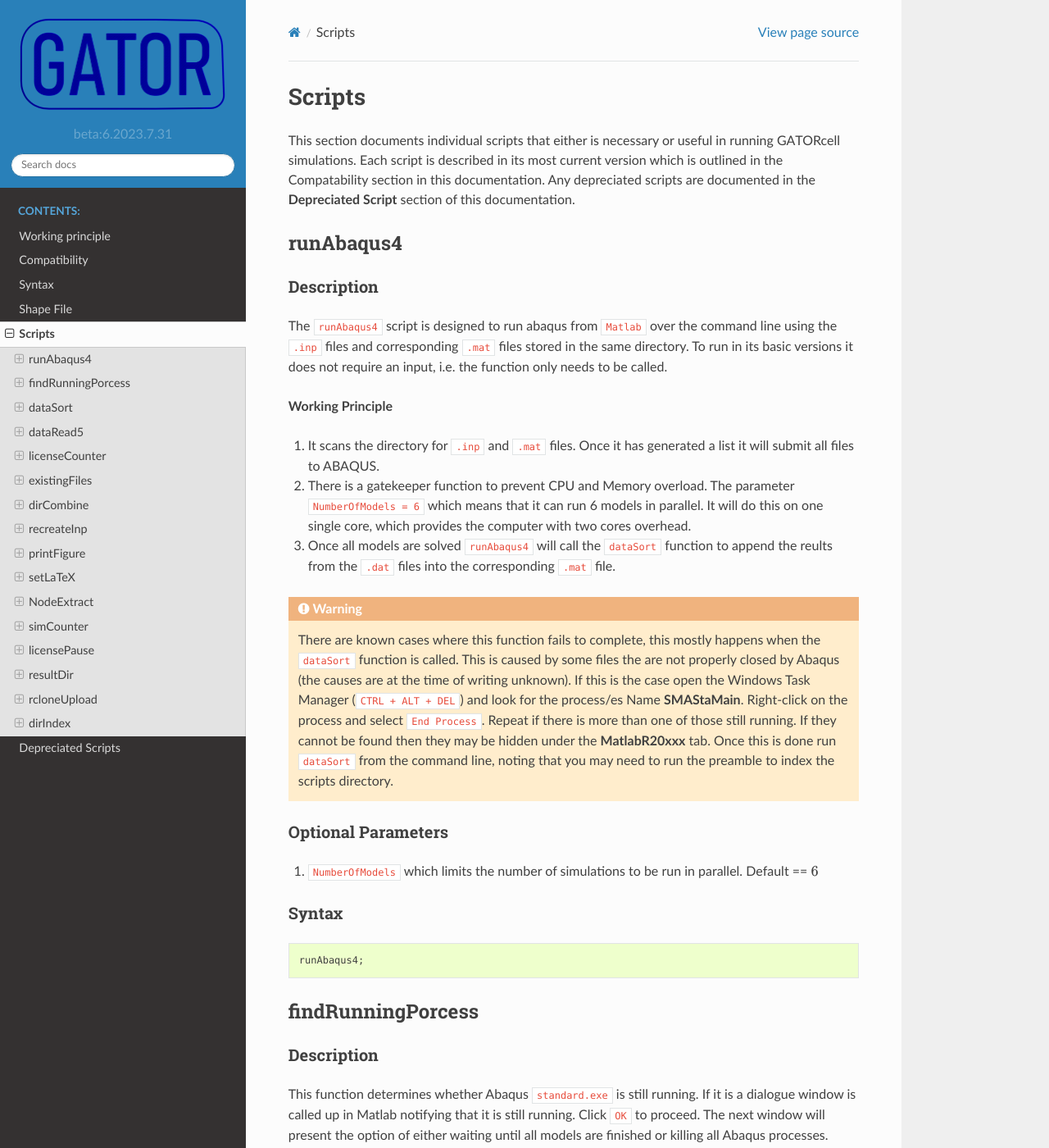
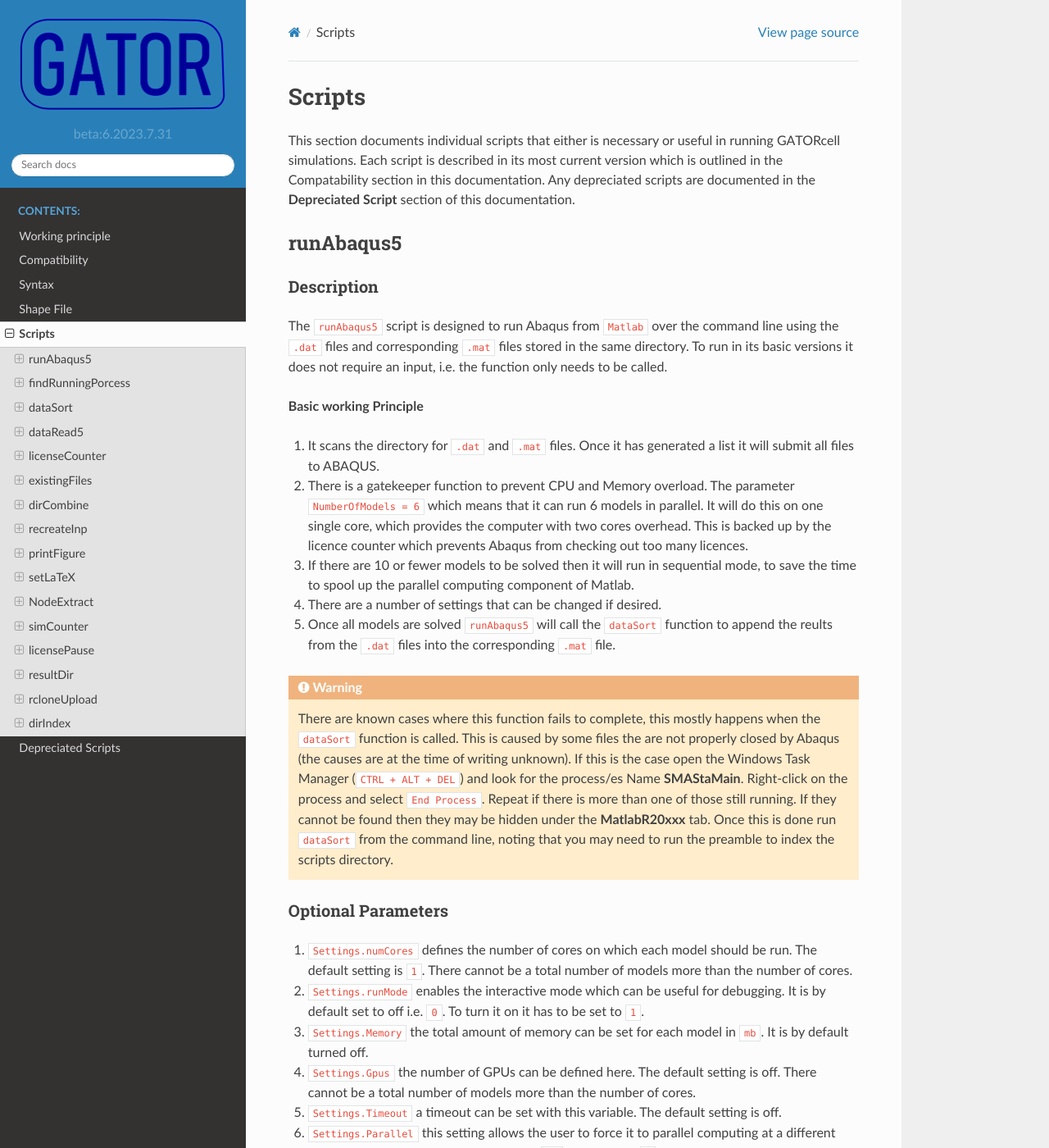
Before and after one commit to aq18507/GATORdocs, a Sphinx documentation site: the page built from doc/Scripts.rst, in a window 1280 px wide and 1400 px high. Shown: the whole window at 82% size. Built offline with Sphinx 7.4.7 and the Read the Docs theme 2.0.0, drawn with Linux system fonts in a browser that asks for light colours; pages that are not in the unit, such as notebooks, are missing from menus; some of the changed text lies outside the part shown.

Commit message:
docs: update Depreciated_Scripts.rst and Scripts.rst

```diff
--- a/doc/Scripts.rst
+++ b/doc/Scripts.rst
@@ -3,19 +3,21 @@ Scripts
 
 This section documents individual scripts that either is necessary or useful in running GATORcell simulations. Each script is described in its most current version which is outlined in the Compatability section in this documentation. Any depreciated scripts are documented in the **Depreciated Script** section of this documentation.
 
-runAbaqus4
+runAbaqus5
 ----------
 
 Description
 +++++++++++
 
-The ``runAbaqus4`` script is designed to run abaqus from ``Matlab`` over the command line using the ``.inp`` files and corresponding ``.mat`` files stored in the same directory. To run in its basic versions it does not require an input, i.e. the function only needs to be called.
+The ``runAbaqus5`` script is designed to run Abaqus from ``Matlab`` over the command line using the ``.dat`` files and corresponding ``.mat`` files stored in the same directory. To run in its basic versions it does not require an input, i.e. the function only needs to be called.
 
-**Working Principle**
+**Basic working Principle**
 
-#. It scans the directory for ``.inp`` and ``.mat`` files. Once it has generated a list it will submit all files to ABAQUS.
-#. There is a gatekeeper function to prevent CPU and Memory overload. The parameter ``NumberOfModels = 6`` which means that it can run 6 models in parallel. It will do this on one single core, which provides the computer with two cores overhead.
-#. Once all models are solved ``runAbaqus4`` will call the ``dataSort`` function to append the reults from the ``.dat`` files into the corresponding ``.mat`` file.
+#. It scans the directory for ``.dat`` and ``.mat`` files. Once it has generated a list it will submit all files to ABAQUS.
+#. There is a gatekeeper function to prevent CPU and Memory overload. The parameter ``NumberOfModels = 6`` which means that it can run 6 models in parallel. It will do this on one single core, which provides the computer with two cores overhead. This is backed up by the licence counter which prevents Abaqus from checking out too many licences.
+#. If there are 10 or fewer models to be solved then it will run in sequential mode, to save the time to spool up the parallel computing component of Matlab.
+#. There are a number of settings that can be changed if desired.
+#. Once all models are solved ``runAbaqus5`` will call the ``dataSort`` function to append the reults from the ``.dat`` files into the corresponding ``.mat`` file.
 
 .. warning::
     There are known cases where this function fails to complete, this mostly happens when the ``dataSort`` function is called. This is caused by some files the are not properly closed by Abaqus (the causes are at the time of writing unknown). If this is the case open the Windows Task Manager (``CTRL + ALT + DEL``) and look for the process/es Name **SMAStaMain**. Right-click on the process and select ``End Process``. Repeat if there is more than one of those still running. If they cannot be found then they may be hidden under the **MatlabR20xxx** tab. Once this is done run ``dataSort`` from the command line, noting that you may need to run the preamble to index the scripts directory.
@@ -23,14 +25,21 @@ The ``runAbaqus4`` script is designed to run abaqus from ``Matlab`` over the com
 
 Optional Parameters
 +++++++++++++++++++
-#. ``NumberOfModels`` which limits the number of simulations to be run in parallel. Default == :math:`6`
+#. ``Settings.numCores`` defines the number of cores on which each model should be run. The default setting is ``1``. There cannot be a total number of models more than the number of cores.
+#. ``Settings.runMode`` enables the interactive mode which can be useful for debugging. It is by default set to off i.e. ``0``. To turn it on it has to be set to ``1``.
+#. ``Settings.Memory`` the total amount of memory can be set for each model in ``mb``. It is by default turned off.
+#. ``Settings.Gpus`` the number of GPUs can be defined here. The default setting is off. There cannot be a total number of models more than the number of cores.
+#. ``Settings.Timeout`` a timeout can be set with this variable. The default setting is off.
+#. ``Settings.Parallel`` this setting allows the user to force it to parallel computing at a different number of models. The default setting is ``10``. If it is set to ``0`` then it will force it into parallel mode straight away.
+
 
 Syntax
 ++++++
 
 .. code-block:: matlab
 
-    runAbaqus4;
+    Setting.numCores = 10;
+    runAbaqus5(Setting);
 
 findRunningPorcess
 ------------------
```
Also changed, not shown: doc/Depreciated_Scripts.rst (+31 -0 lines).
